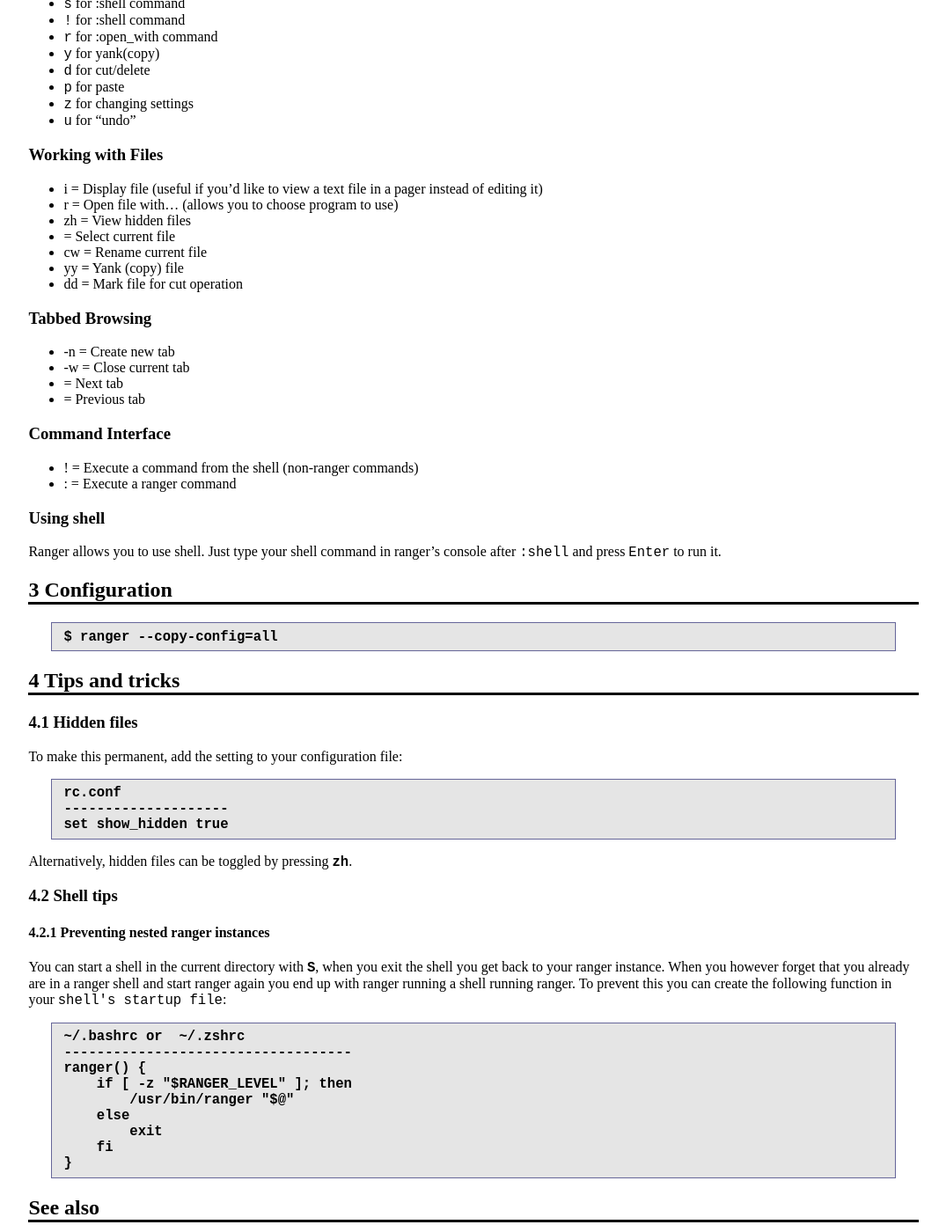
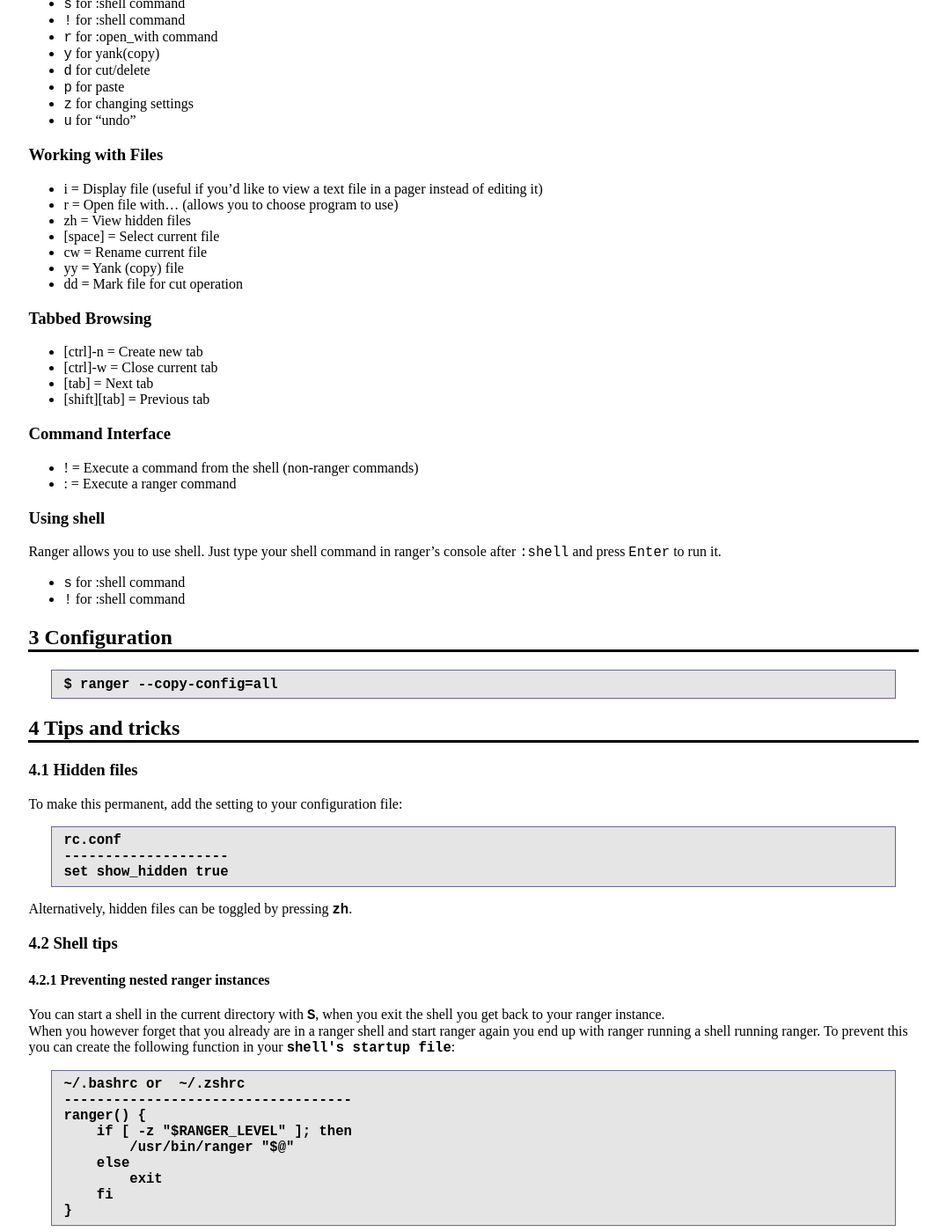
Before and after one commit to WGZ-W/wgz-w.github.io, a Jekyll site: the page built from _posts/Tools/2024-10-06-ranger.md, in a window 1280 px wide and 1400 px high, scrolled down 388 px. Shown: the whole window at 88% size, without its empty margins (102-1177 px from the left). Built offline with Jekyll 4.4.1, drawn with Linux system fonts in a browser that asks for light colours.

````diff
--- a/_posts/Tools/2024-10-06-ranger.md
+++ b/_posts/Tools/2024-10-06-ranger.md
@@ -30,16 +30,16 @@ export EDITOR=nvim
 - i = Display file (useful if you'd like to view a text file in a pager instead of editing it)
 - r = Open file with… (allows you to choose program to use)
 - zh = View hidden files
-- <space> = Select current file
+- [space] = Select current file
 - cw = Rename current file
 - yy = Yank (copy) file
 - dd = Mark file for cut operation
 
 ### Tabbed Browsing
-- <ctrl>-n = Create new tab
-- <ctrl>-w = Close current tab
-- <tab> = Next tab
-- <shift><tab> = Previous tab
+- [ctrl]-n = Create new tab
+- [ctrl]-w = Close current tab
+- [tab] = Next tab
+- [shift][tab] = Previous tab
 
 ### Command Interface
 - ! = Execute a command from the shell (non-ranger commands)
@@ -48,6 +48,8 @@ export EDITOR=nvim
 
 ### Using shell
 Ranger allows you to use shell. Just type your shell command in ranger's console after `:shell` and press `Enter` to run it.
+- `s` for :shell command
+- `!` for :shell command
 
 
 ## 3 Configuration
@@ -69,7 +71,7 @@ Alternatively, hidden files can be toggled by pressing **`zh`**.
 #### 4.2.1 Preventing nested ranger instances
 You can start a shell in the current directory with **`S`**, when you exit the shell you get back to your ranger instance.
 When you however forget that you already are in a ranger shell and start ranger again you end up with ranger running a shell running ranger.
-To prevent this you can create the following function in your `shell's startup file`:
+To prevent this you can create the following function in your **`shell's startup file`**:
 ```
 ~/.bashrc or  ~/.zshrc
 -----------------------------------
````
Also changed, not shown: _posts/ArchLinux/2024-09-24-installation.md (+39 -7 lines).
